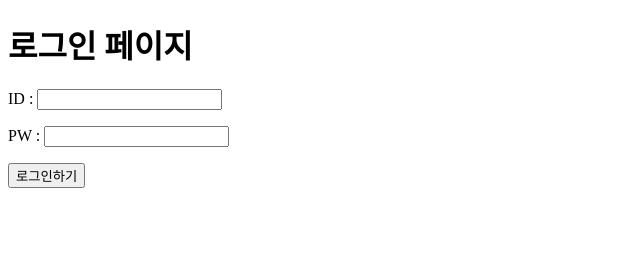
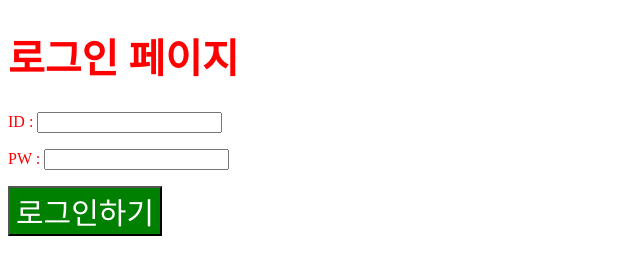
Before and after one commit to hotdog7778/TechStudyVault, a plain HTML site: page frontend/login.html in a window 1280 px wide. Shown: the whole page, without its empty margins (0-640 px from the left). Drawn offline with Linux system fonts and the light colour scheme.

Commit message:
뼈대를 꾸미는 CSS

```diff
--- a/frontend/login.html
+++ b/frontend/login.html
@@ -5,11 +5,25 @@
     <meta http-equiv="X-UA-Compatible" content="IE=edge">
     <meta name="viewport" content="width=device-width, initial-scale=1.0">
     <title>Document</title>
+    <style>
+        .mytitle {
+            color: red;
+            font-size: 40px;
+        }
+        .mybtn{
+            font-size: 30px;
+            color: white;
+                background-color: green;
+        }
+        .mytxt {
+            color: red;
+        }
+    </style>
 </head>
 <body>
-    <h1> 로그인 페이지 </h1>
-    <p>ID : <input type="text" /></p>
-    <p>PW : <input type="text" /></p>
-    <button>로그인하기</button>
+    <h1 class="mytitle"> 로그인 페이지 </h1>
+    <p class="mytxt">ID : <input type="text" /></p>
+    <p class="mytxt">PW : <input type="text" /></p>
+    <button class="mybtn">로그인하기</button>
 </body>
 </html>
```
